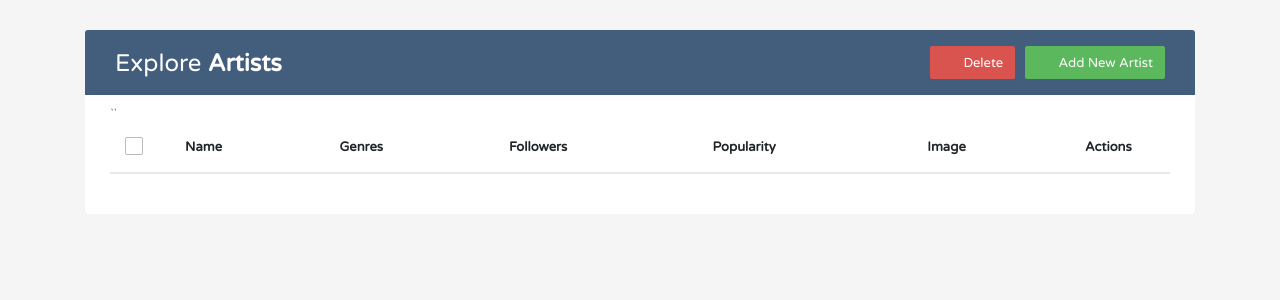
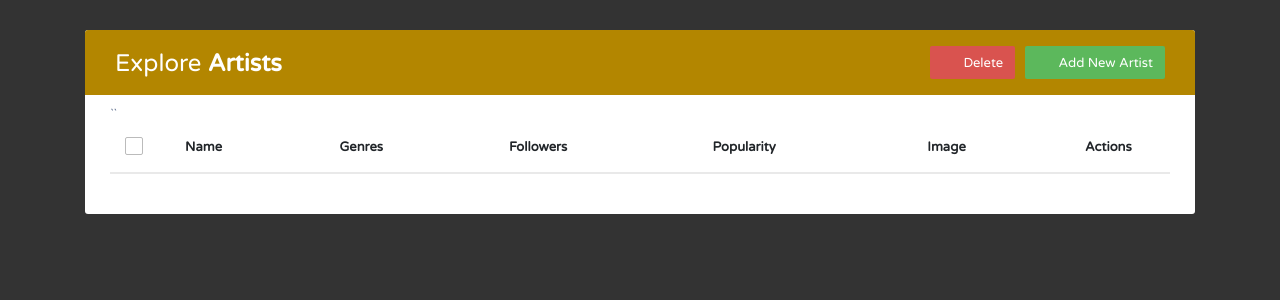
Before and after one commit to devastator99/ArtistExplorer, a Django app: page /add in a window 1280 px wide. Shown: the top 300 px of the page. Run offline with Django 5.2, Linux system fonts and the light colour scheme; lists and menus that the app fills with data are empty; some libraries are stand-ins or nearby versions.

Commit message:
minor UI changes

```diff
--- a/requirements.txt
+++ b/requirements.txt
@@ -14,3 +14,4 @@ spotipy==2.23.0
 sqlparse==0.5.0
 typing_extensions==4.11.0
 urllib3==2.2.1
+whitenoise==6.6.0
--- a/templates/index.html
+++ b/templates/index.html
@@ -15,7 +15,7 @@
 <style>
     body {
         color: #566787;
-		background: #f5f5f5;
+		background:#333333;
 		font-family: 'Varela Round', sans-serif;
 		font-size: 13px;
 	}
@@ -23,15 +23,15 @@
         margin: 30px 0;
     }
 	.table-wrapper {
+		background: #ffffff;
 		min-width: 1000px;
-        background: #fff;
         padding: 20px 25px;
 		border-radius: 3px;
         box-shadow: 0 1px 1px rgba(0,0,0,.05);
     }
 	.table-title {
 		padding-bottom: 15px;
-		background: #435d7d;
+		background: #b38600;
 		color: #fff;
 		padding: 16px 30px;
 		margin: -20px -25px 10px;
@@ -244,7 +244,7 @@
 	}
 	.progress-container {
 		width: 100%; /* Ensures the container takes the full width of its parent */
-		background-color: #f8f9fa; /* Light grey background for the container */
+		background-color: #ffffff; /* Light grey background for the container */
 		border-radius: 4px; /* Rounded corners for the container */
 		overflow: hidden; /* Prevents the progress bar from overflowing */
 	}
```
Also changed, not shown: db.sqlite3, 1 other file.
